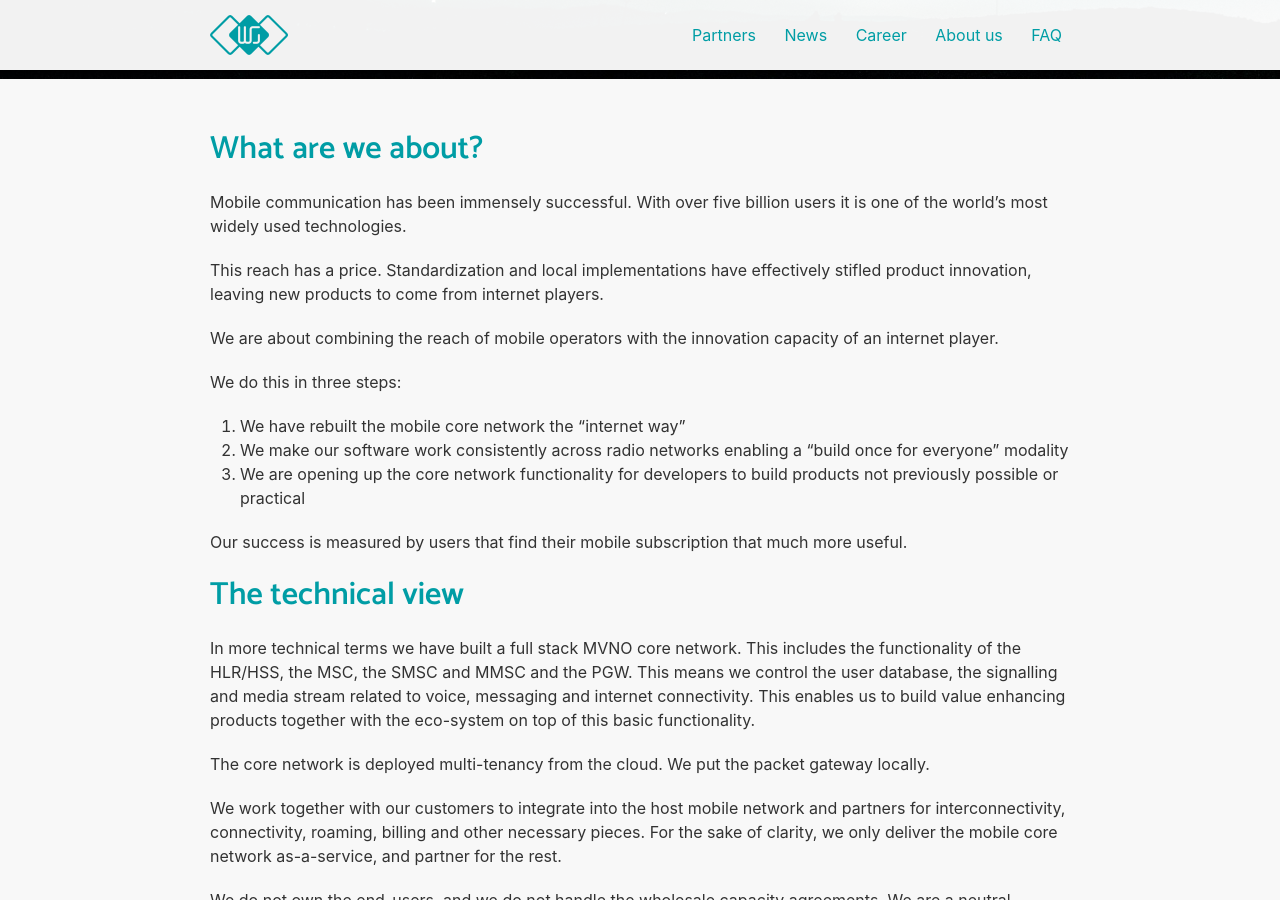
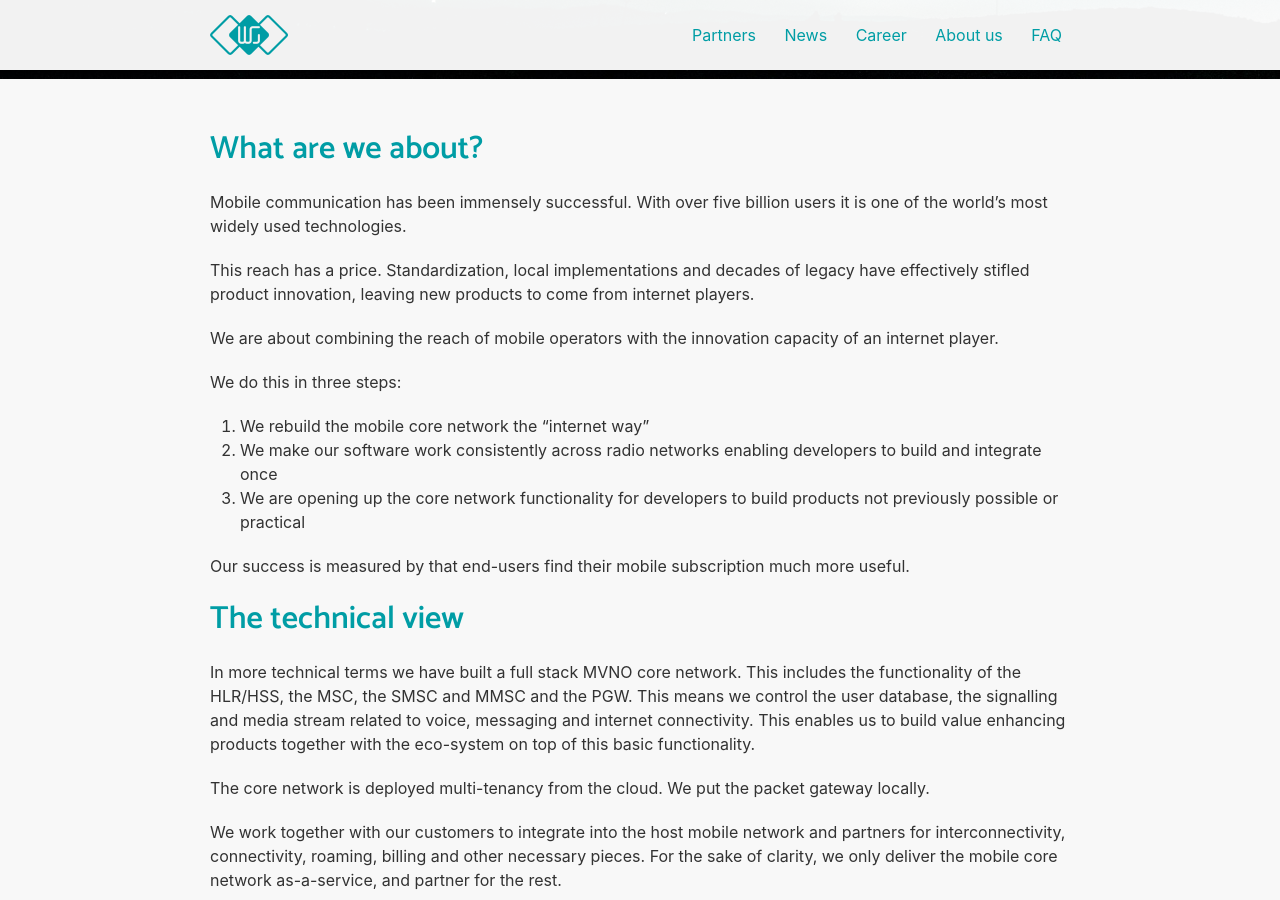
Before and after one commit to working-group-two/engineering-blog, a Jekyll site: the page built from pages/index.md, in a window 1280 px wide and 900 px high, scrolled down 371 px. Built offline with Jekyll 4.4.1, drawn with Linux system fonts in a browser that asks for light colours; nearby versions of some CDN libraries.

Commit message:
Update index.md

```diff
--- a/pages/index.md
+++ b/pages/index.md
@@ -9,16 +9,16 @@ permalink: /
 
 Mobile communication has been immensely successful. With over five billion users it is one of the world's most widely used technologies.
 
-This reach has a price. Standardization and local implementations have effectively stifled product innovation, leaving new products to come from internet players.
+This reach has a price. Standardization, local implementations and decades of legacy have effectively stifled product innovation, leaving new products to come from internet players.
 
 We are about combining the reach of mobile operators with the innovation capacity of an internet player.
 
 We do this in three steps:
-1. We have rebuilt the mobile core network the "internet way"
-2. We make our software work consistently across radio networks enabling a "build once for everyone" modality
+1. We rebuild the mobile core network the "internet way"
+2. We make our software work consistently across radio networks enabling developers to build and integrate once
 3. We are opening up the core network functionality for developers to build products not previously possible or practical
 
-Our success is measured by users that find their mobile subscription that much more useful.
+Our success is measured by that end-users find their mobile subscription much more useful.
 
 # The technical view
 
```
